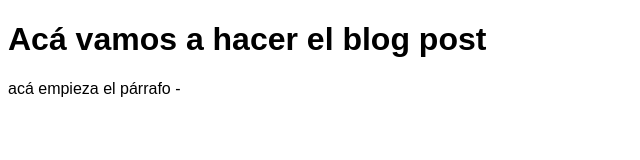
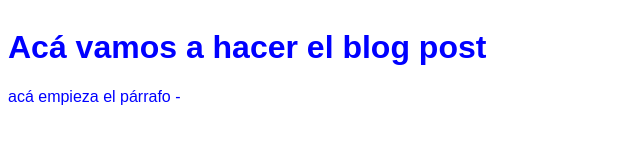
Before and after one commit to lokymm/blogdeprueba, a plain HTML site: page Practica de consola.html in a window 1280 px wide. Shown: the whole page, without its empty margins (0-640 px from the left). Drawn offline with Linux system fonts and the light colour scheme; files that its build step writes are made by us from their sources.

Commit message:
Cambiso intermedios

```diff
--- a/Ejercicios del curso Consola y Linea de comandos/CSS/estilos.css
+++ b/Ejercicios del curso Consola y Linea de comandos/CSS/estilos.css
@@ -1,5 +1,6 @@
 body
 {
-
-  font-family: "Arial";
+align-content: center;
+font-family: "Arial";
+color: blue;
 }
```
